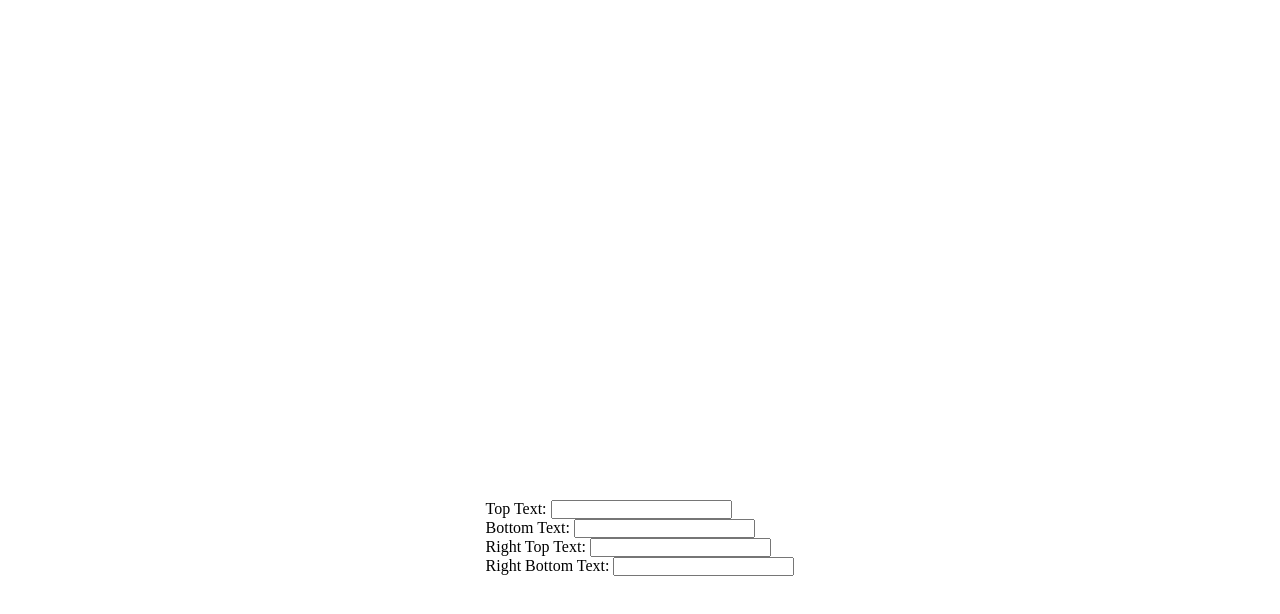
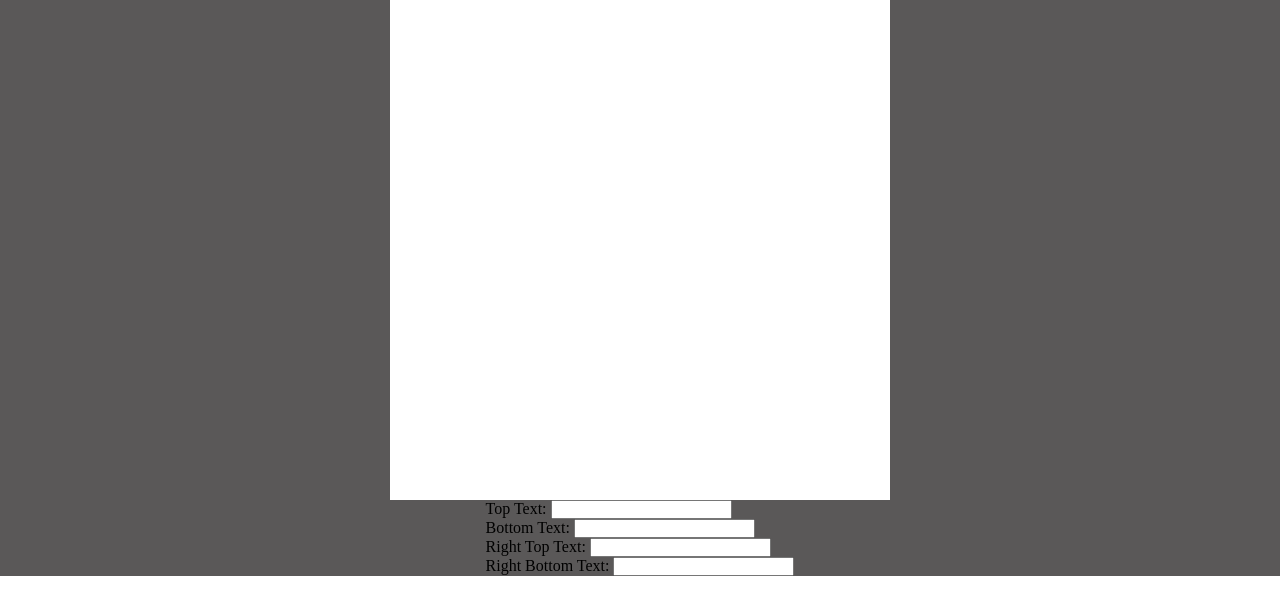
Before and after one commit to GSG-G13/memes-generator, a plain HTML site: page meme.html in a window 1280 px wide. Drawn offline with Linux system fonts and the light colour scheme; no server answers.

Commit message:
fix Bugs

```diff
--- a/css/style.css
+++ b/css/style.css
@@ -1,7 +1,7 @@
 .container {
   width: 100%;
   height: 100%;
-  background: #fff;
+  background: #5a5858;
   overflow: hidden;
   display: flex;
   justify-content: center;
```
